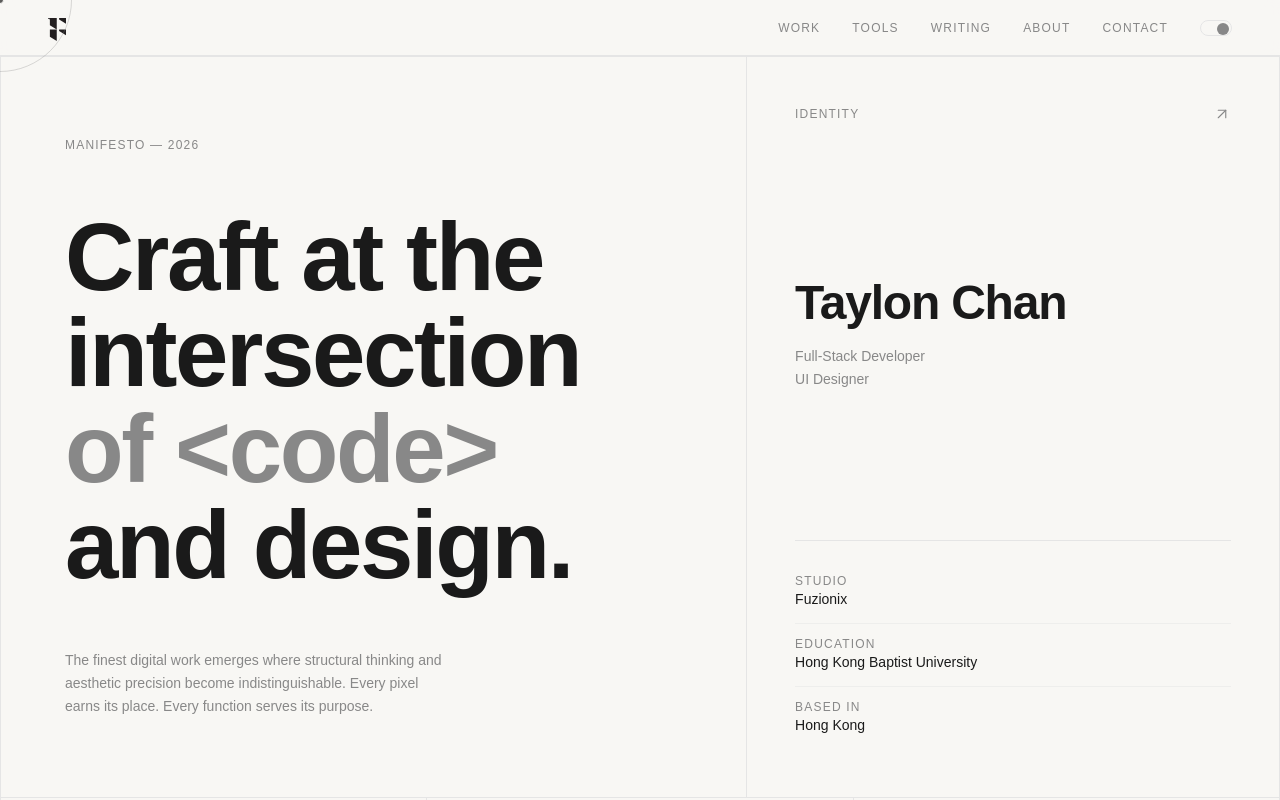
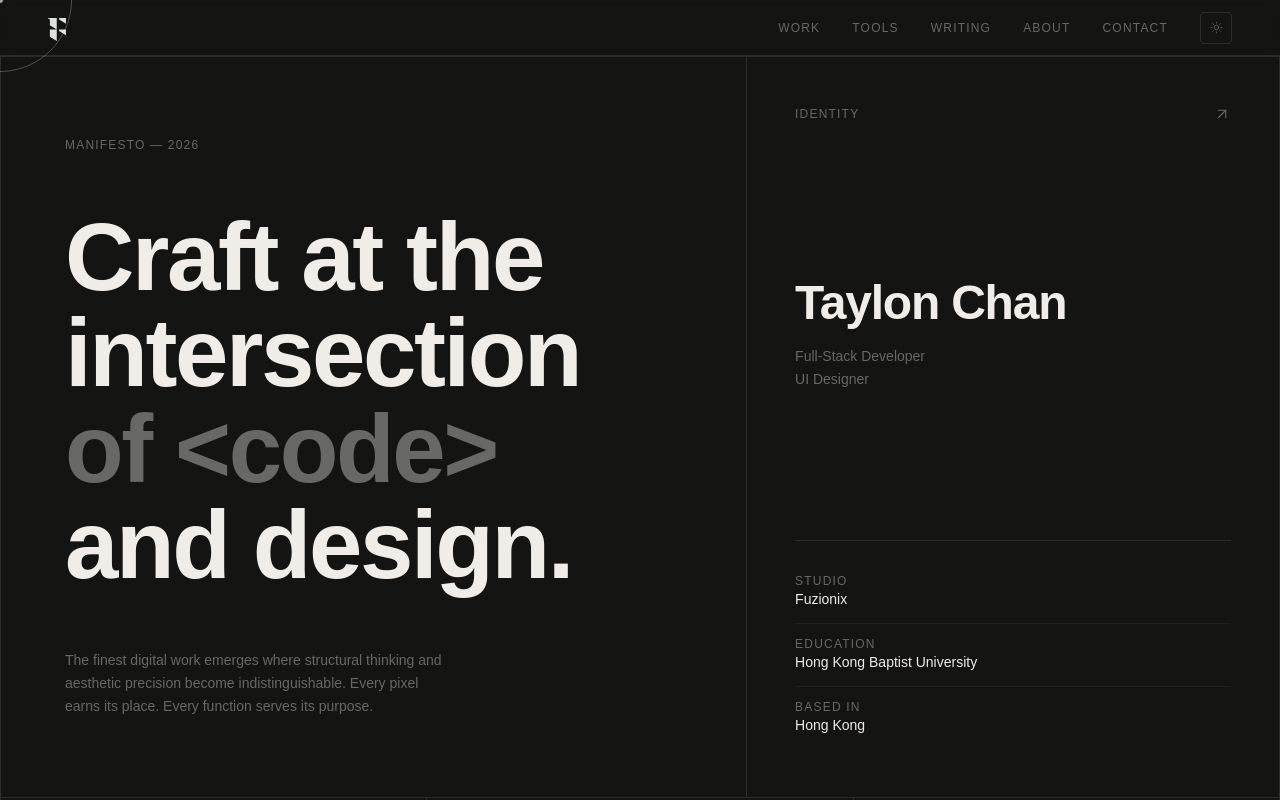
Before and after one commit to fuzionix/fuzionix-portfolio, a Next.js app: page / in a window 1280 px wide. Both pictures are taken after a click on the button "Switch to dark mode". Shown: the top 800 px of the page. Built offline with nearby package versions, Linux system fonts and the light colour scheme; a web font is replaced by a local one.

Commit message:
✨ | Implement dark mode toggle

```diff
--- a/src/app/globals.css
+++ b/src/app/globals.css
@@ -15,6 +15,21 @@
   color: var(--color-ink);
 }
 
+html.dark {
+  --color-paper: #141412;
+  --color-ink: #f0ede8;
+  --color-ash: #686866;
+  --color-border: #2c2c2a;
+}
+
+*,
+*::before,
+*::after {
+  transition-property: background-color, color, border-color, fill, stroke;
+  transition-duration: 0.5s;
+  transition-timing-function: cubic-bezier(0.22, 1, 0.36, 1);
+}
+
 body {
   font-family: var(--font-stack-sans);
   -webkit-font-smoothing: antialiased;
--- a/src/app/page.tsx
+++ b/src/app/page.tsx
@@ -9,12 +9,19 @@ import {
   Code,
   CircleSlash2,
   Pyramid,
-  Origami
+  Origami,
+  Sun,
+  Moon,
 } from "lucide-react";
 
 const CursorContext = createContext({
   isHovering: false,
-  setIsHovering: (value: boolean) => {},
+  setIsHovering: (_value: boolean) => {},
+});
+
+const ThemeContext = createContext({
+  dark: false,
+  setDark: (_value: boolean) => {},
 });
 
 const NAV_LINKS = ["Work", "Tools", "Writing", "About", "Contact"] as const;
@@ -24,6 +31,7 @@ function CursorFollower() {
   const mx = useMotionValue(-100);
   const my = useMotionValue(-100);
   const { isHovering } = useContext(CursorContext);
+  const { dark } = useContext(ThemeContext);
 
   const dotX = useSpring(mx, { stiffness: 700, damping: 45 });
   const dotY = useSpring(my, { stiffness: 700, damping: 45 });
@@ -39,21 +47,31 @@ function CursorFollower() {
     return () => window.removeEventListener("mousemove", onMove);
   }, [mx, my]);
 
+  const idleBorder = dark
+    ? "rgba(240, 237, 232, 0.28)"
+    : "rgba(136, 136, 136, 0.3)";
+  const hoverBg = dark
+    ? "rgba(240, 237, 232, 0.07)"
+    : "rgba(26, 26, 26, 0.06)";
+  const hoverBorder = dark
+    ? "rgba(240, 237, 232, 0.2)"
+    : "rgba(26, 26, 26, 0.15)";
+
   return (
     <div className="pointer-events-none fixed inset-0 z-10000 hidden md:block">
-      {/* Lagging ring */}
+      {/* Lagging Ring */}
       <motion.div
         style={{ x: ringX, y: ringY, translateX: "-50%", translateY: "-50%" }}
         animate={{
           scale: isHovering ? 0.75 : 1,
-          backgroundColor: isHovering ? "rgba(26, 26, 26, 0.06)" : "rgba(0,0,0,0)",
-          borderColor: isHovering ? "rgba(26, 26, 26, 0.15)" : "rgba(136, 136, 136, 0.3)",
+          backgroundColor: isHovering ? hoverBg : "rgba(0,0,0,0)",
+          borderColor: isHovering ? hoverBorder : idleBorder,
         }}
         transition={{ duration: 0.3, ease: "easeOut" }}
         className="absolute w-36 h-36 rounded-full border box-border"
       />
 
-      {/* Fast dot */}
+      {/* Fast Dot */}
       <motion.div
         style={{ x: dotX, y: dotY, translateX: "-50%", translateY: "-50%" }}
         animate={{
@@ -68,7 +86,7 @@ function CursorFollower() {
 }
 
 function Navigation() {
-  const [dark, setDark] = useState(false);
+  const { dark, setDark } = useContext(ThemeContext);
 
   return (
     <motion.header
@@ -84,6 +102,10 @@ function Navigation() {
           width={18}
           height={18}
           priority
+          style={{
+            filter: dark ? "invert(1)" : "none",
+            transition: "filter 0.5s cubic-bezier(0.22, 1, 0.36, 1)",
+          }}
         />
       </span>
 
@@ -101,17 +123,28 @@ function Navigation() {
           </motion.a>
         ))}
 
+        {/* Theme Toggle */}
         <motion.button
           initial={{ opacity: 0 }}
           animate={{ opacity: 1 }}
           transition={{ delay: 0.72, duration: 0.5 }}
-          onClick={() => setDark((p) => !p)}
-          aria-label="Toggle theme"
-          className="hidden md:flex relative w-8 h-4 rounded-full border border-border cursor-pointer bg-transparent items-center"
+          onClick={() => setDark(!dark)}
+          aria-label={dark ? "Switch to light mode" : "Switch to dark mode"}
+          className="flex items-center justify-center w-8 h-8 rounded-sm border border-border cursor-pointer text-ash hover:text-ink hover:border-ink/30 transition-colors duration-300"
         >
-          <span
-            className={`absolute top-0.5 w-3 h-3 rounded-full bg-ash transition-all duration-300 ${dark ? "left-4" : "left-0.5"}`}
-          />
+          <motion.div
+            key={dark ? "sun" : "moon"}
+            initial={{ opacity: 0, rotate: -30, scale: 0.7 }}
+            animate={{ opacity: 1, rotate: 0, scale: 1 }}
+            exit={{ opacity: 0, rotate: 30, scale: 0.7 }}
+            transition={{ duration: 0.3, ease: EASE }}
+          >
+            {dark ? (
+              <Sun size={13} strokeWidth={1.5} />
+            ) : (
+              <Moon size={13} strokeWidth={1.5} />
+            )}
+          </motion.div>
         </motion.button>
 
         <motion.button
@@ -143,7 +176,7 @@ function Cell({
       whileInView={{ opacity: 1, y: 0 }}
       viewport={{ once: true, margin: "-50px" }}
       transition={{ duration: 0.9, delay, ease: EASE }}
-      className={`border-r border-b border-border flex flex-col justify-between hover:bg-white/30 transition-colors duration-500 ${className}`}
+      className={`border-r border-b border-border flex flex-col justify-between hover:bg-ink/3 transition-colors duration-500 ${className}`}
     >
       {children}
     </motion.div>
@@ -174,10 +207,10 @@ function WorkCell({
       whileInView={{ opacity: 1, y: 0 }}
       viewport={{ once: true, margin: "-50px" }}
       transition={{ duration: 0.9, delay, ease: EASE }}
-      className="col-span-12 md:col-span-6 p-8 md:p-12 border-r border-b border-border flex flex-col justify-between hover:bg-white/60 transition-colors duration-500 group md:cursor-none min-h-80"
+      className="col-span-12 md:col-span-6 p-8 md:p-12 border-r border-b border-border flex flex-col justify-between hover:bg-ink/4 transition-colors duration-500 group md:cursor-none min-h-80"
     >
       <div className="flex justify-between items-start mb-12">
-        <div className="p-3 border border-border rounded-sm bg-paper group-hover:bg-white transition-colors duration-500">
+        <div className="p-3 border border-border rounded-sm bg-paper group-hover:bg-ink/3 transition-colors duration-500">
           <Icon />
         </div>
         <ArrowUpRight
@@ -209,7 +242,7 @@ function ManifestoCell() {
         Manifesto — 2026
       </span>
 
-      {/* Display headline */}
+      {/* Display Headline */}
       <h1 className="text-5xl sm:text-5xl md:text-7xl xl:text-8xl font-bold text-ink leading-none tracking-tight">
         Craft at the
         <br />
@@ -220,7 +253,7 @@ function ManifestoCell() {
         and design.
       </h1>
 
-      {/* Sub-copy */}
+      {/* Supporting Text */}
       <p className="font-sans text-sm text-ash leading-relaxed max-w-sm">
         The finest digital work emerges where structural thinking and aesthetic precision become indistinguishable. Every pixel earns its place. Every function serves its purpose.
       </p>
@@ -266,7 +299,7 @@ function IdentityCell() {
               i < META_ITEMS.length - 1 ? "border-b border-border/50" : ""
             }`}
           >
-            {/* Label + value stacked */}
+            {/* Label + Value Stacked */}
             <div className="flex-1 min-w-0">
               <p className="font-sans text-xs uppercase tracking-widest text-ash mb-0.5 leading-none">
                 {label}
@@ -324,7 +357,9 @@ function LocationCell() {
 
       <div>
         <p className="font-bold text-sm text-ink">Hong Kong</p>
-        <p className="font-sans text-xs text-ash mt-0.5">UTC +08:00 - {time}</p>
+        <p className="font-sans text-xs text-ash mt-0.5">
+          UTC +08:00 — {time}
+        </p>
       </div>
     </Cell>
   );
@@ -350,54 +385,53 @@ function AvailabilityCell() {
   );
 }
 
-const DevToolIcon = () => (
-  <Code strokeWidth={1} />
-);
-
-const CurzrIcon = () => (
-  <Pyramid strokeWidth={1} />
-);
-
-const PseudoIpsumIcon = () => (
-  <Origami strokeWidth={1} />
-);
-
-const AudioPlusIcon = () => (
-  <CircleSlash2 strokeWidth={1} />
-);
+const DevToolIcon = () => <Code strokeWidth={1} />;
+const CurzrIcon = () => <Pyramid strokeWidth={1} />;
+const PseudoIpsumIcon = () => <Origami strokeWidth={1} />;
+const AudioPlusIcon = () => <CircleSlash2 strokeWidth={1} />;
 
 export default function Portfolio() {
   const [isHovering, setIsHovering] = useState(false);
+  const [dark, setDark] = useState(false);
+
+  useEffect(() => {
+    const root = document.documentElement;
+    if (dark) {
+      root.classList.add("dark");
+    } else {
+      root.classList.remove("dark");
+    }
+  }, [dark]);
 
   return (
+    <ThemeContext.Provider value={{ dark, setDark }}>
       <CursorContext.Provider value={{ isHovering, setIsHovering }}>
         <div className="min-h-screen w-full bg-paper text-ink selection:bg-ink selection:text-paper md:cursor-none">
           <CursorFollower />
           <Navigation />
 
           <main className="pt-14">
-          {/* Profile / Manifesto Section */}
+            {/* Profile / Manifesto */}
             <section
               id="home"
               className="grid grid-cols-12 border-l border-t border-border"
             >
-            {/* Row 1 */}
               <ManifestoCell />
               <IdentityCell />
-
-            {/* Row 2 */}
               <PracticeCell />
               <LocationCell />
               <AvailabilityCell />
             </section>
 
-          {/* Selected Works Section */}
+            {/* Selected Works */}
             <section
               id="work"
               className="grid grid-cols-12 border-l border-border"
             >
-            {/* Section Header Cell */}
-            <Cell delay={0.1} className="col-span-12 p-8 md:p-12 flex flex-col md:flex-row md:items-end justify-between gap-4 bg-paper">
+              <Cell
+                delay={0.1}
+                className="col-span-12 p-8 md:p-12 flex flex-col md:flex-row md:items-end justify-between gap-4 bg-paper"
+              >
                 <div>
                   <span className="font-sans text-xs tracking-widest uppercase text-ash block mb-4">
                     Index
@@ -411,7 +445,6 @@ export default function Portfolio() {
                 </span>
               </Cell>
 
-            {/* Work Grid */}
               <WorkCell
                 title="DevTool Plus"
                 link="#"
@@ -444,5 +477,6 @@ export default function Portfolio() {
           </main>
         </div>
       </CursorContext.Provider>
+    </ThemeContext.Provider>
   );
 }
```
Lines whose indentation alone changed are shown as unchanged.
